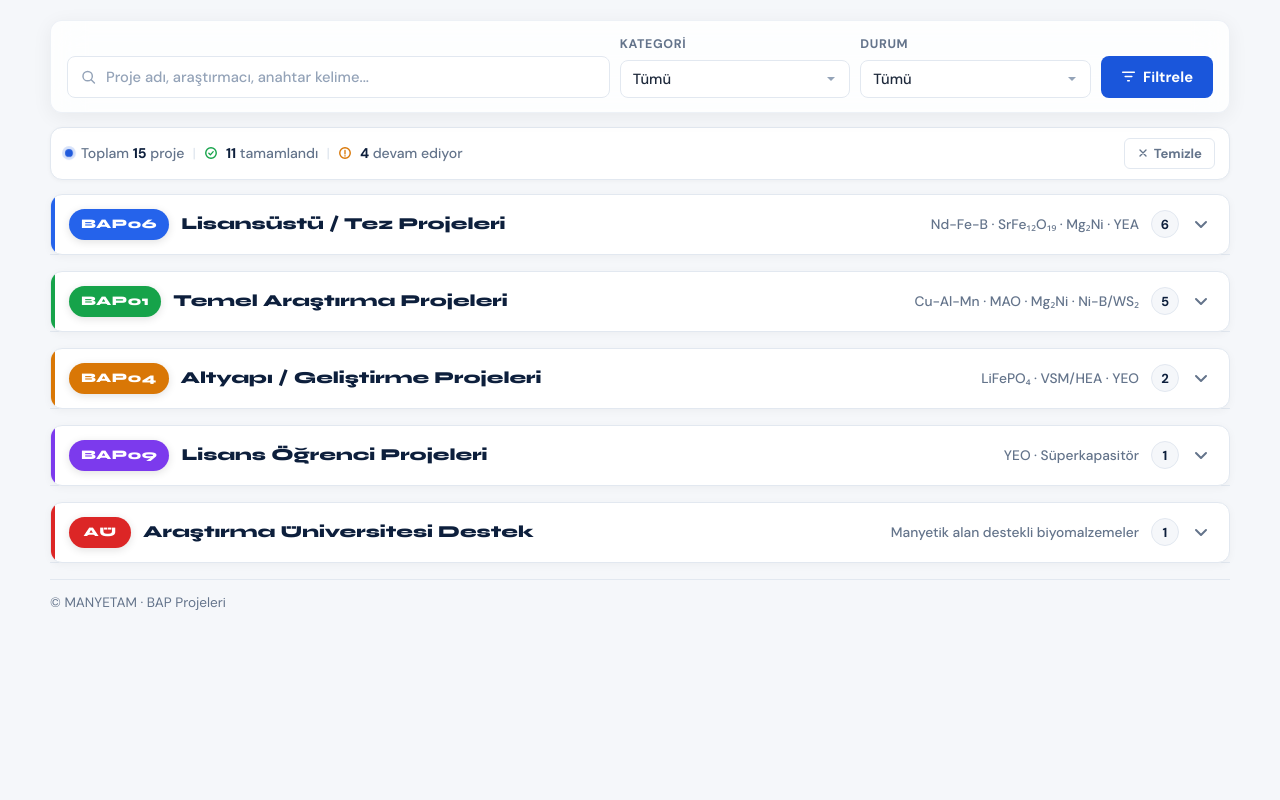
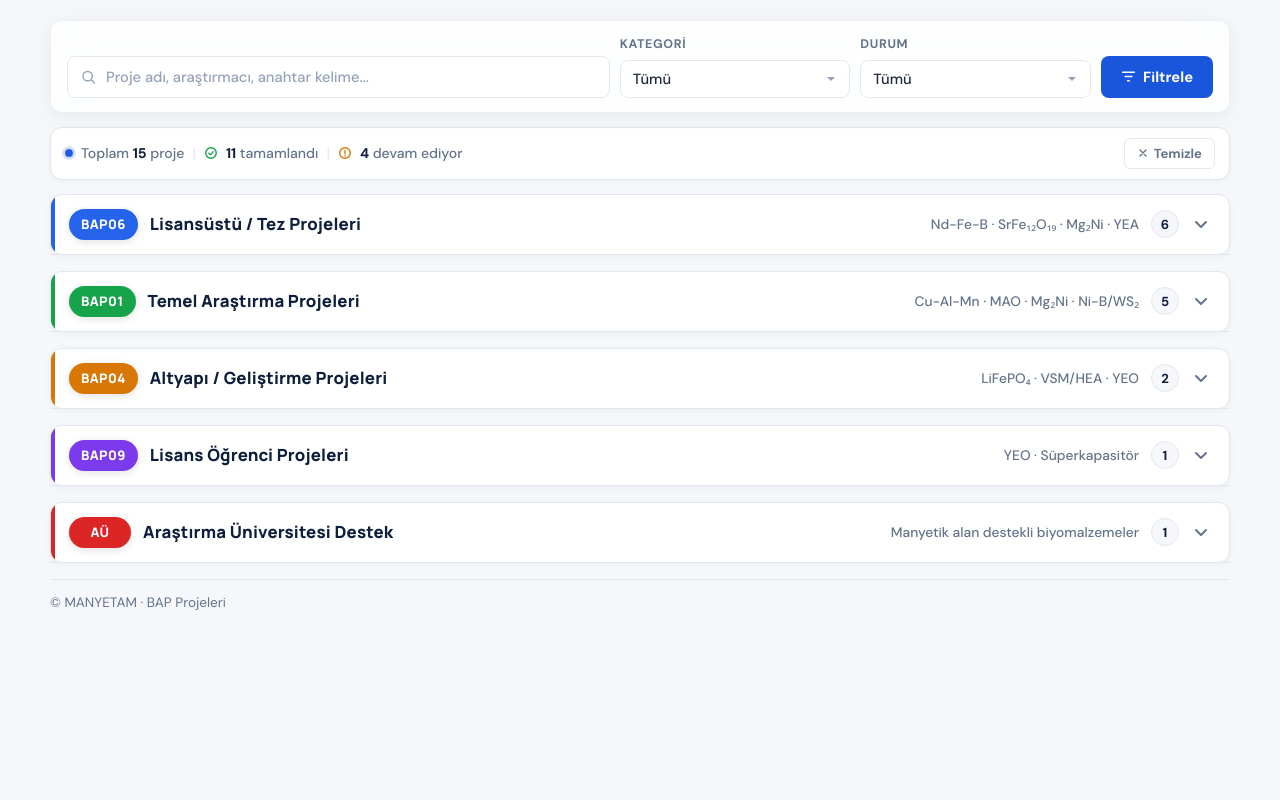
Before and after one commit to esmert123/genel-masa-st-, a plain HTML site: page index.html in a window 1280 px wide. Drawn offline with Linux system fonts and the light colour scheme.

Commit message:
Refine heading typography for category and detail titles

```diff
--- a/index.html
+++ b/index.html
@@ -7,7 +7,7 @@
   <meta name="description" content="MANYETAM BAP destekli araştırma projeleri — kategoriye göre filtrelenebilir." />
   <link rel="preconnect" href="https://fonts.googleapis.com">
   <link rel="preconnect" href="https://fonts.gstatic.com" crossorigin>
-  <link href="https://fonts.googleapis.com/css2?family=Syne:wght@700;800&family=DM+Sans:ital,opsz,wght@0,9..40,400;0,9..40,500;0,9..40,600;0,9..40,700;1,9..40,400&display=swap" rel="stylesheet">
+  <link href="https://fonts.googleapis.com/css2?family=Manrope:wght@700;800&family=DM+Sans:ital,opsz,wght@0,9..40,400;0,9..40,500;0,9..40,600;0,9..40,700;1,9..40,400&display=swap" rel="stylesheet">
   <link rel="stylesheet" href="./style.css" />
 </head>
 <body>
--- a/style.css
+++ b/style.css
@@ -1,6 +1,6 @@
 /* ================================================
    MANYETAM BAP PROJELERİ — Style
-   Fonts: Syne (display) + DM Sans (body)
+   Fonts: Manrope (display) + DM Sans (body)
    ================================================ */
 
 :root {
@@ -23,6 +23,7 @@
 
   --r: 12px;
   --max: 1180px;
+  --font-display: 'Manrope', 'DM Sans', system-ui, sans-serif;
 }
 
 *, *::before, *::after { box-sizing: border-box; margin: 0; padding: 0; }
@@ -242,7 +243,7 @@ body {
   min-width: 62px;
   padding: 5px 12px;
   border-radius: 999px;
-  font-family: 'Syne', sans-serif;
+  font-family: var(--font-display);
   font-size: .82rem;
   font-weight: 800;
   letter-spacing: .03em;
@@ -253,9 +254,10 @@ body {
 }
 
 .cat-title {
-  font-family: 'Syne', sans-serif;
+  font-family: var(--font-display);
   font-size: 1.05rem;
   font-weight: 800;
+  letter-spacing: .01em;
   color: var(--navy);
   flex: 1 1 auto;
 }
@@ -481,7 +483,7 @@ body {
 }
 
 .detail-heading {
-  font-family: 'Syne', sans-serif;
+  font-family: var(--font-display);
   font-size: .76rem;
   font-weight: 800;
   text-transform: uppercase;
@@ -515,7 +517,7 @@ body {
 }
 .state-ico { margin-bottom: 12px; }
 .state-box h3 {
-  font-family: 'Syne', sans-serif;
+  font-family: var(--font-display);
   font-size: 1.2rem;
   font-weight: 700;
   color: var(--navy);
```
